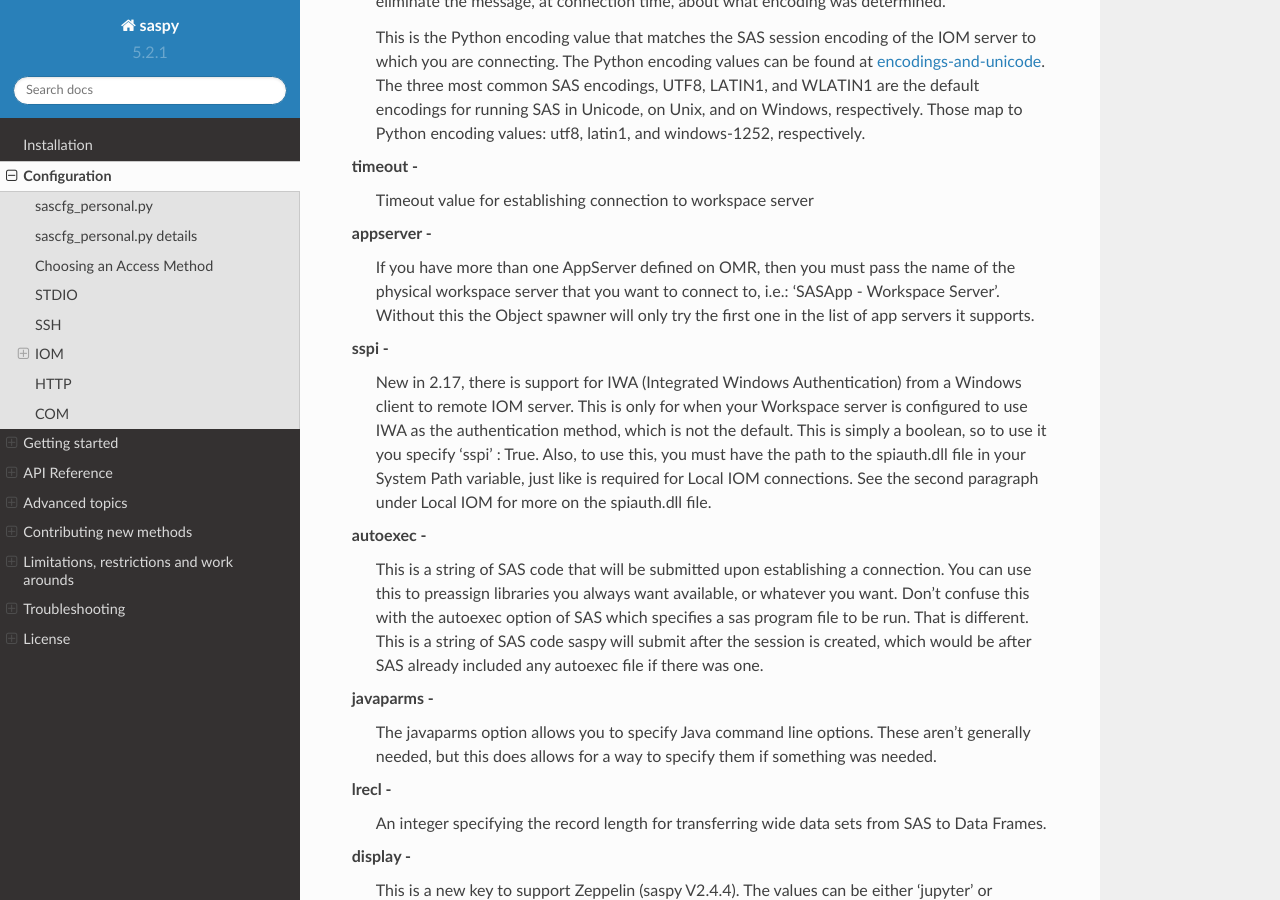
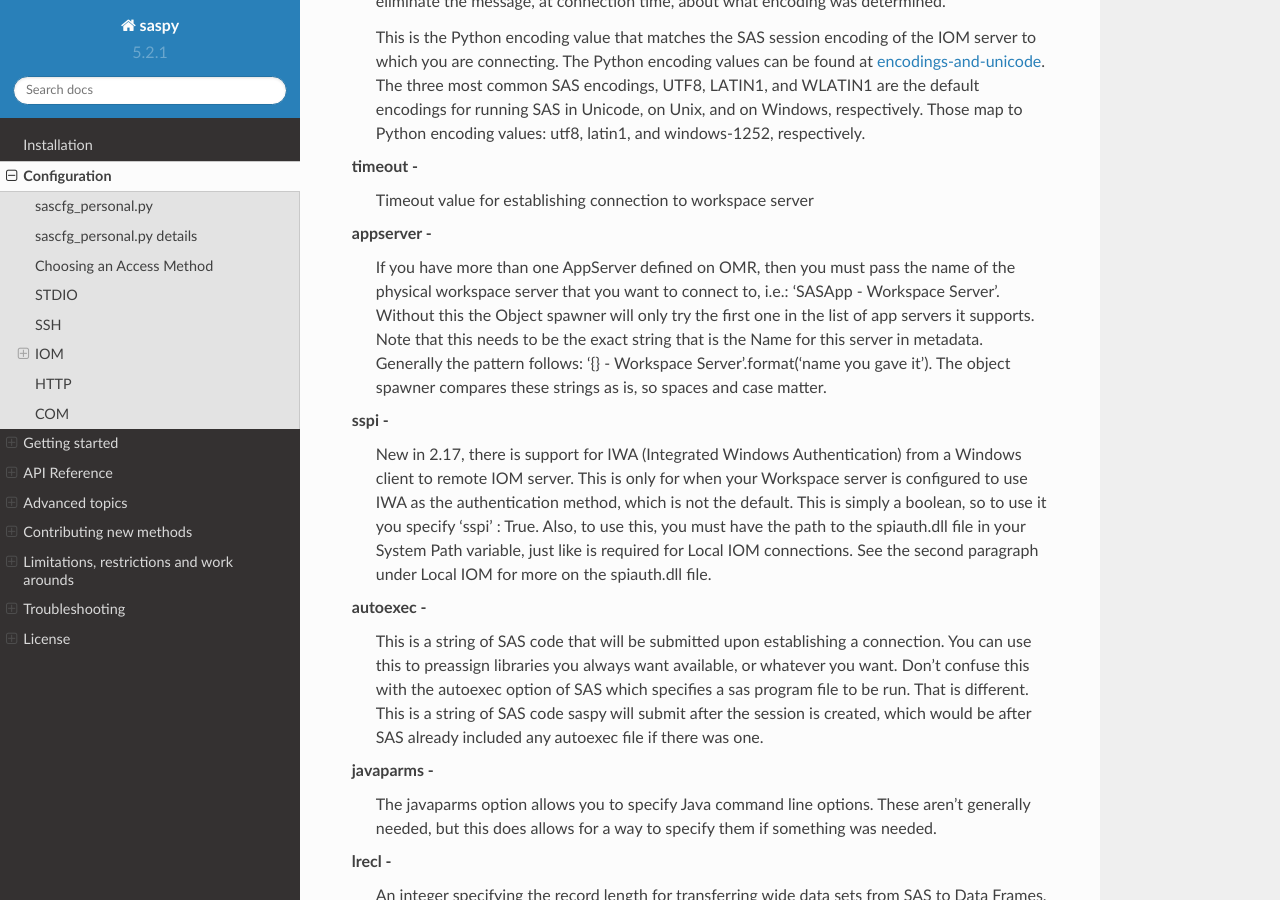
Before and after one commit to sassoftware/saspy, a Sphinx documentation site: the page built from saspy/doc/source/configuration.rst, in a window 1280 px wide and 900 px high, scrolled down 15032 px. Built offline with Sphinx 7.4.7 and the Read the Docs theme 2.0.0, drawn with Linux system fonts in a browser that asks for light colours.

Commit message:
tweak to doc

```diff
--- a/saspy/doc/source/configuration.rst
+++ b/saspy/doc/source/configuration.rst
@@ -692,7 +692,9 @@ timeout -
 appserver -
     If you have more than one AppServer defined on OMR, then you must pass the name of the physical workspace server
     that you want to connect to, i.e.: 'SASApp - Workspace Server'. Without this the Object spawner will only try the
-    first one in the list of app servers it supports.
+    first one in the list of app servers it supports. Note that this needs to be the exact string that is the Name for
+    this server in metadata. Generally the pattern follows: '{} - Workspace Server'.format('name you gave it'). The object
+    spawner compares these strings as is, so spaces and case matter.
 sspi -
     New in 2.17, there is support for IWA (Integrated Windows Authentication) from a Windows client to remote IOM server.
     This is only for when your Workspace server is configured to use IWA as the authentication method, which is not the default.
```
